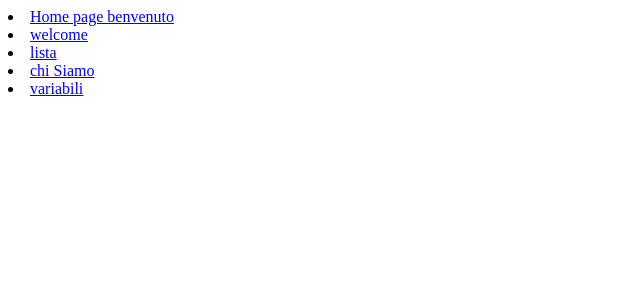
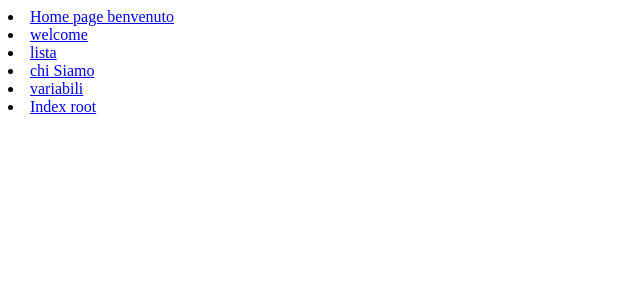
Before and after one commit to ChristophearNolan/primo_progetto, a Django app: template prima_app/templates/index.html in a window 1280 px wide. Shown: the top 300 px of the page, without its empty margins (0-640 px from the left). Run offline with Django 5.2, Linux system fonts and the light colour scheme; the template is opened without the code that fills it, so the values that code supplies are empty.

Commit message:
da annullare

```diff
--- a/prima_app/templates/index.html
+++ b/prima_app/templates/index.html
@@ -11,6 +11,7 @@
     <li><a href="{% url 'prima_app:lista'%}">lista</a></li>
     <li><a href="{% url 'prima_app:chiSiamo'%}">chi Siamo</a></li>
     <li><a href="{% url 'prima_app:variabili'%}">variabili</a></li>
+    <li><a href="/">Index root</a></li>
 
 </body>
 </html>
--- a/primo_progetto/settings.py
+++ b/primo_progetto/settings.py
@@ -39,7 +39,7 @@ INSTALLED_APPS = [
     'django.contrib.messages',
     'django.contrib.staticfiles',
     'prima_app',
-    'seconda_app',
+
 ]
 
 MIDDLEWARE = [
@@ -58,8 +58,8 @@ TEMPLATES = [
     {
          'BACKEND': 'django.template.backends.django.DjangoTemplates',
         'DIRS': [os.path.join(BASE_DIR,'prima_app/templates'),
-                 os.path.join(BASE_DIR,'seconda_app/templates'),
-                 os.path.join(BASE_DIR,'templates')],
+                os.path.join(BASE_DIR,'templates')],
+
 
         'APP_DIRS': True,
         'OPTIONS': {
--- a/primo_progetto/urls.py
+++ b/primo_progetto/urls.py
@@ -16,8 +16,10 @@ Including another URLconf
 """
 from django.contrib import admin
 from django.urls import include, path
+from primo_progetto.views import index_root
 
 urlpatterns = [
     path('admin/', admin.site.urls),
-    path('',include("prima_app.urls",namespace="prima_app"))
+    path('prima_app/',include("prima_app.urls",namespace="prima_app")),
+    path('',index_root,name=index_root),
 ]
--- a/primo_progetto/views.py
+++ b/primo_progetto/views.py
@@ -0,0 +1,4 @@
+from django.shortcuts import render
+
+def index_root(request):
+    return render(request,"index_root.html")
--- a/templates/index_root.html
+++ b/templates/index_root.html
@@ -10,7 +10,7 @@
     <ol>
         <li><a href="/admin">Pannello admin</a></li>
         <li><a href="{% url 'prima_app:index'%}">Prima app</a></li>
-        <li><a href="{% url 'seconda_app:index2'%}">seconda app</a></li>
+
     </ol>
 
 </body>
```
